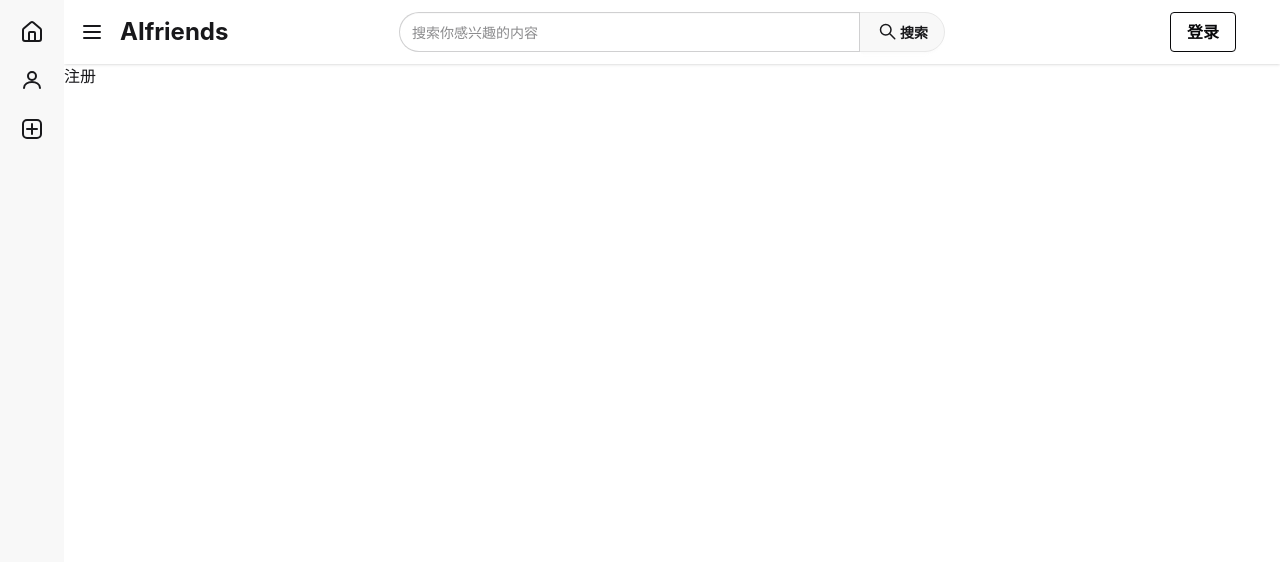
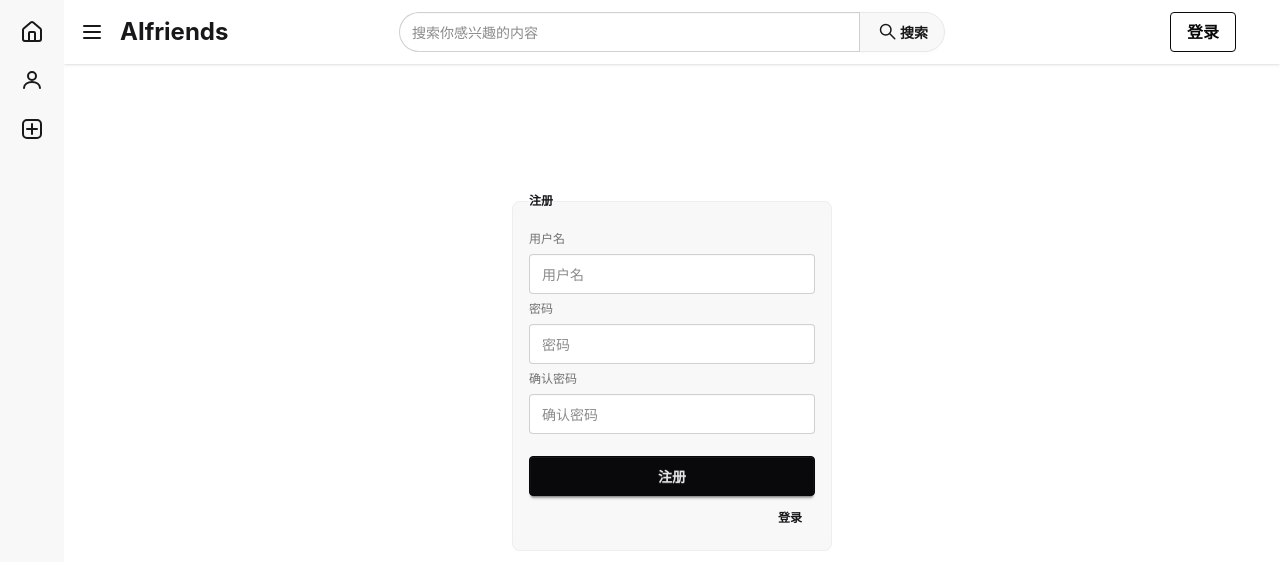
Before and after one commit to sb1513/AIfriends, a Vue app in the folder frontend/: page /user/accounts/register in a window 1280 px wide. Shown: the top 562 px of the page. Built offline with nearby package versions, Linux system fonts and the light colour scheme; the HTML template or start-up script is replaced by a standard one.

Commit message:
登录，注册页面和互相跳转

```diff
--- a/frontend/src/views/user/accounts/LoginIndex.vue
+++ b/frontend/src/views/user/accounts/LoginIndex.vue
@@ -3,7 +3,24 @@
 </script>
 
 <template>
-登录
+  <div class="flex justify-center mt-30">
+    <fieldset class="fieldset bg-base-200 border-base-300 rounded-box w-xs border p-4">
+      <legend class="fieldset-legend">登录</legend>
+
+      <label class="label">用户名</label>
+      <input type="text" class="input" placeholder="用户名" />
+
+      <label class="label">密码</label>
+      <input type="password" class="input" placeholder="密码" />
+
+      <button class="btn btn-neutral mt-4">登录</button>
+      <div class="flex justify-end">
+        <RouterLink :to="{name: 'user-accounts-register-index'}" class="btn btn-sm btn-ghost text-gray-650">
+          注册
+        </RouterLink>
+      </div>
+    </fieldset>
+  </div>
 </template>
 
 <style scoped>
--- a/frontend/src/views/user/accounts/RegisterIndex.vue
+++ b/frontend/src/views/user/accounts/RegisterIndex.vue
@@ -3,7 +3,27 @@
 </script>
 
 <template>
-注册
+  <div class="flex justify-center mt-30">
+    <fieldset class="fieldset bg-base-200 border-base-300 rounded-box w-xs border p-4">
+      <legend class="fieldset-legend">注册</legend>
+
+      <label class="label">用户名</label>
+      <input type="text" class="input" placeholder="用户名" />
+
+      <label class="label">密码</label>
+      <input type="password" class="input" placeholder="密码" />
+
+      <label class="label">确认密码</label>
+      <input type="password" class="input" placeholder="确认密码" />
+
+      <button class="btn btn-neutral mt-4">注册</button>
+      <div class="flex justify-end">
+        <RouterLink :to="{name: 'user-accounts-login-index'}" class="btn btn-sm btn-ghost text-gray-650">
+          登录
+        </RouterLink>
+      </div>
+    </fieldset>
+  </div>
 </template>
 
 <style scoped>
```
